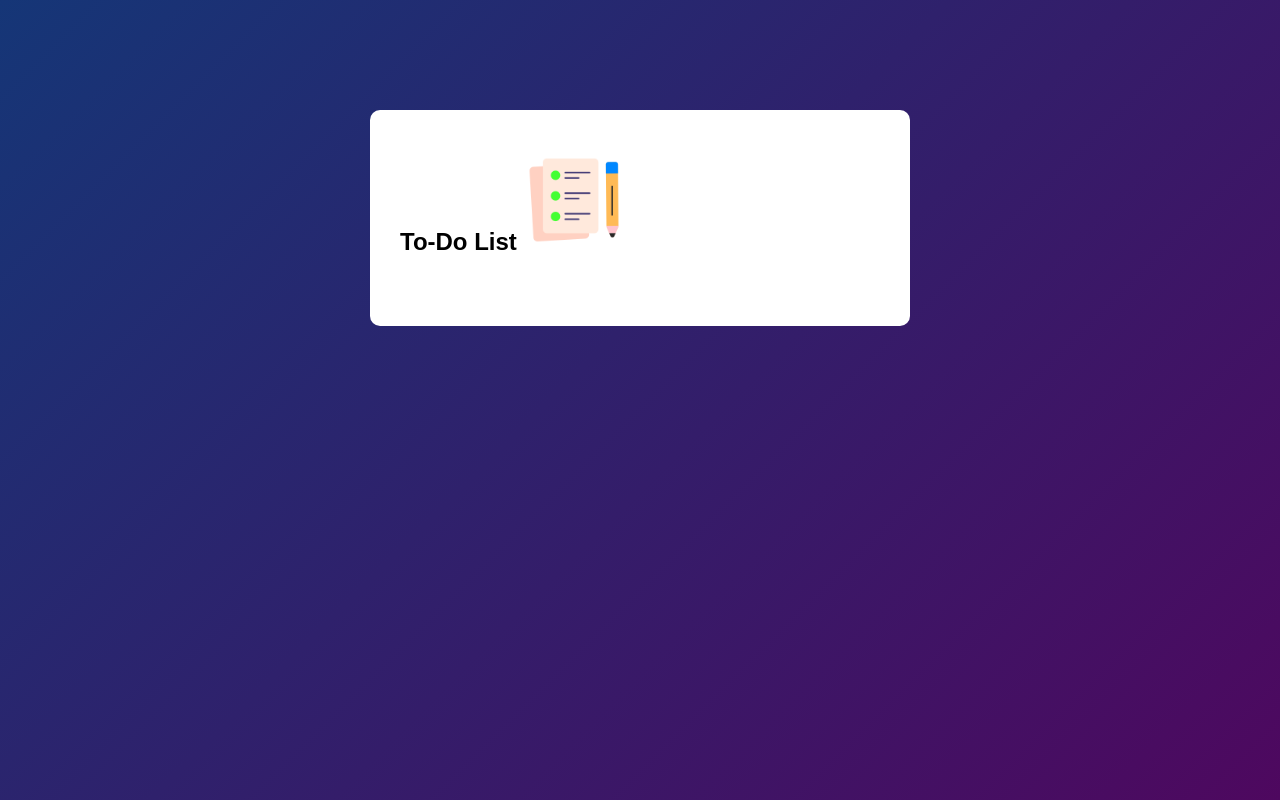
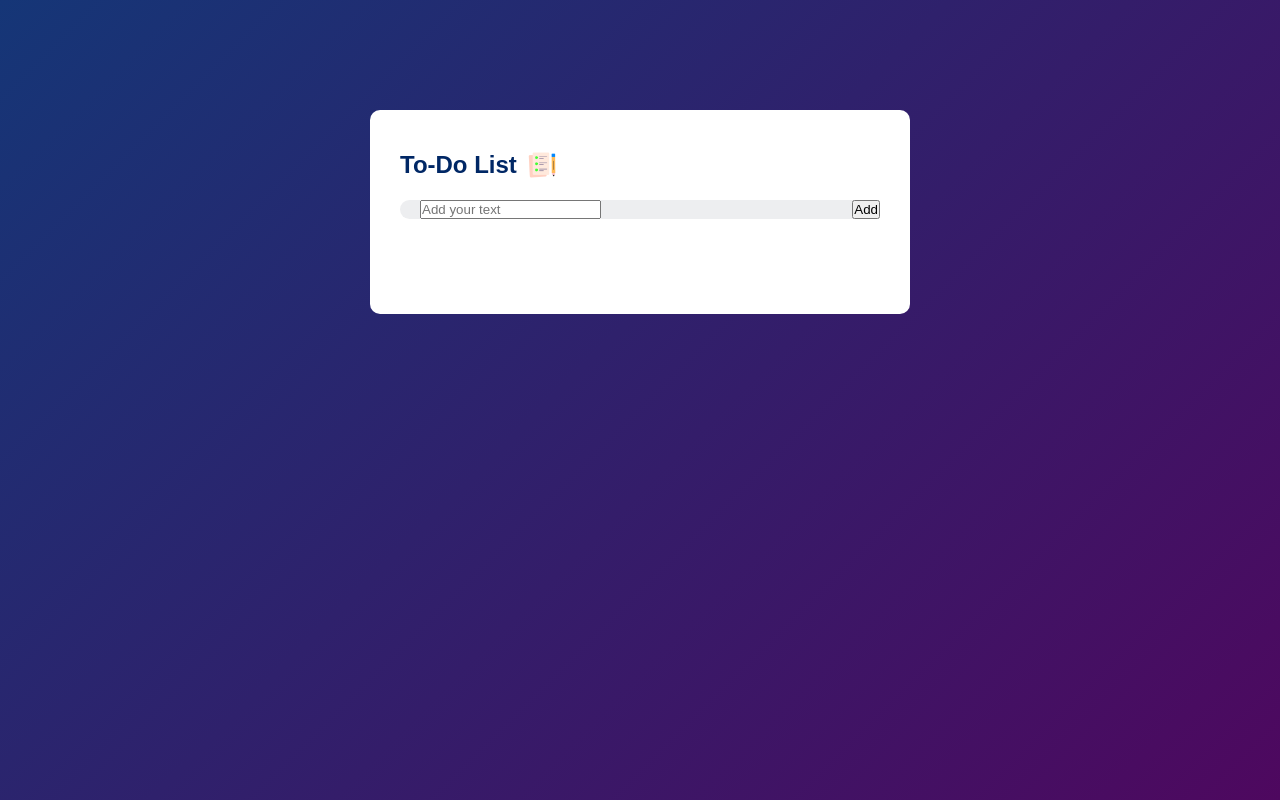
Before and after one commit to sarvarbekbro/to-do-list, a plain HTML site: page index.html in a window 1280 px wide. Drawn offline with Linux system fonts and the light colour scheme.

Commit message:
#add-css

```diff
--- a/index.html
+++ b/index.html
@@ -10,6 +10,10 @@
 <div class="container">
   <div class="todo-app">
     <h2>To-Do List <img src="/images/icon.png" > </h2>
+    <div class="row">
+      <input type="text" name="" id="input-box " placeholder="Add your text">
+      <button>Add</button>
+    </div>
   </div>
 </div>
 
--- a/style.css
+++ b/style.css
@@ -19,3 +19,22 @@
   padding: 40px 30px 70px;
   border-radius: 10px;
 }
+.todo-app h2{
+  color: #002765;
+  display: flex;
+  align-items: center;
+  margin-bottom: 20px;
+}
+.todo-app h2 img{
+  width: 30px ;
+  margin-left: 10px;
+}
+.row{
+  display: flex;
+  align-items: center;
+  justify-content: space-between;
+  border-radius: 30px;
+  padding-left: 20px;
+  margin-bottom: 25px;
+  background-color: #edeef0;
+}
```
